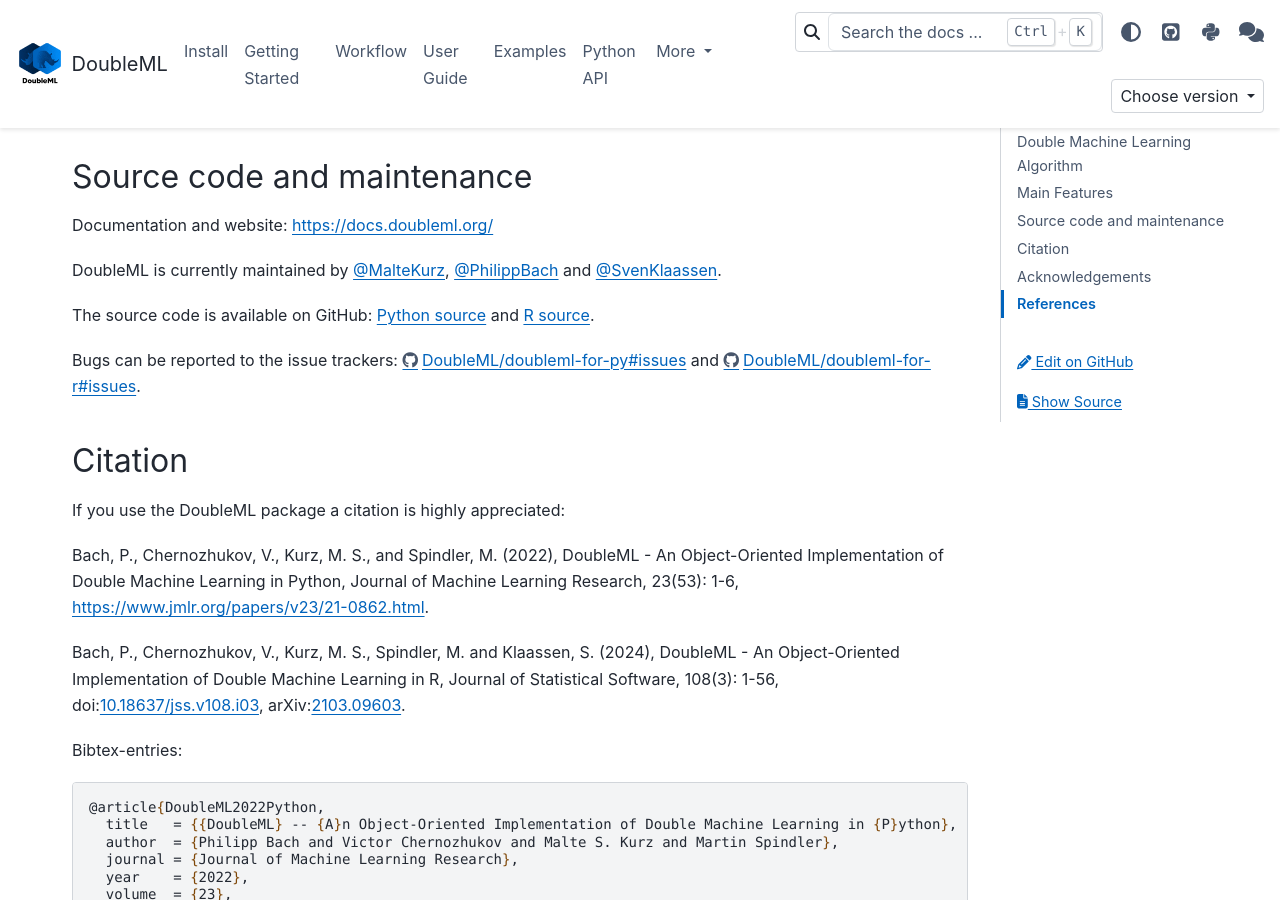
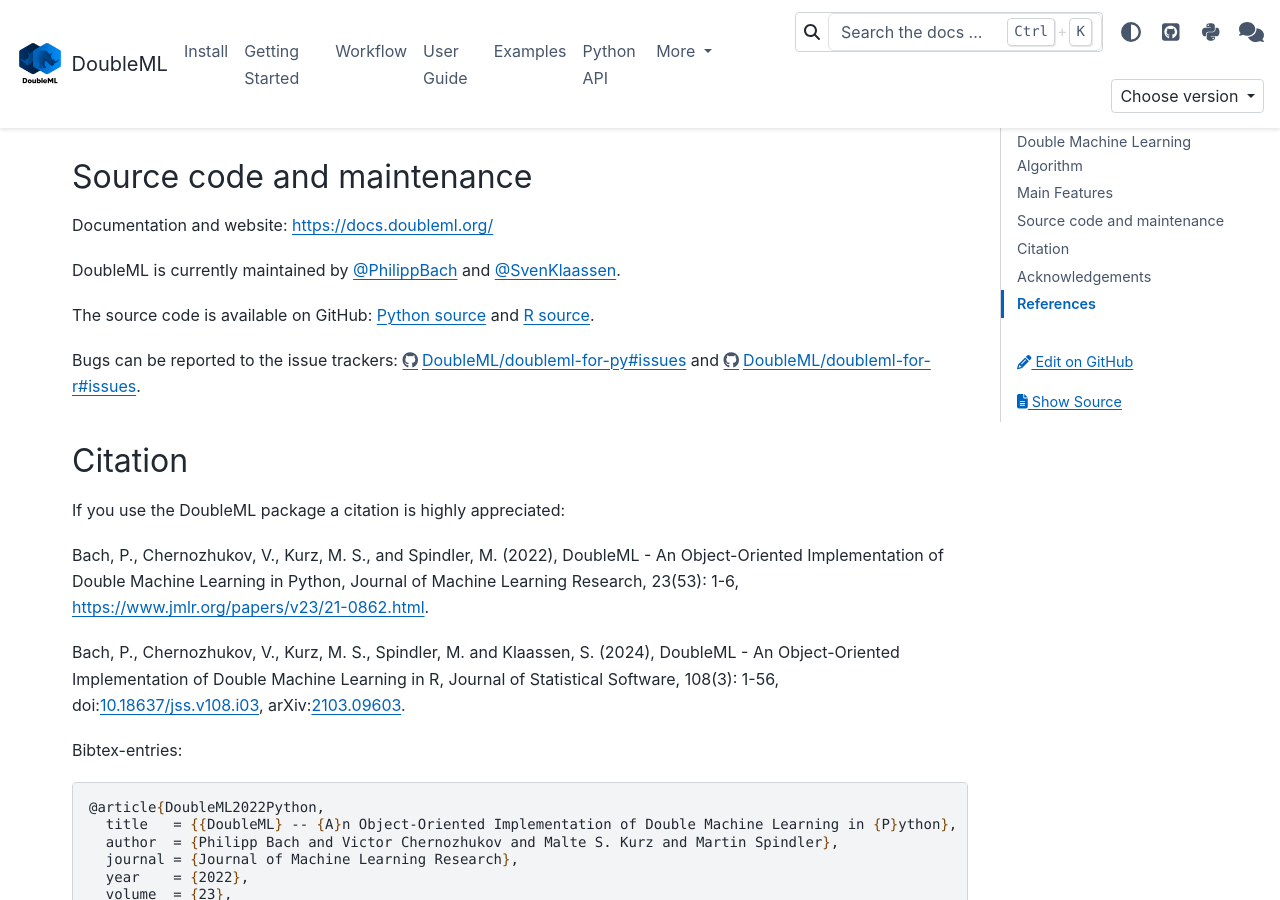
Before and after one commit to DoubleML/doubleml-docs, a Sphinx documentation site: the page built from doc/index.rst, in a window 1280 px wide and 900 px high, scrolled down 3127 px. Built offline with Sphinx 7.4.7 and the PyData theme 0.15.4, drawn with Linux system fonts in a browser that asks for light colours; the version number could not be read and is left out.

Commit message:
remove malte from maintainers

```diff
--- a/doc/index.rst
+++ b/doc/index.rst
@@ -186,8 +186,7 @@
 
 Documentation and website: `https://docs.doubleml.org/ <https://docs.doubleml.org/>`_
 
-DoubleML is currently maintained by
-`@MalteKurz <https://github.com/MalteKurz>`_, `@PhilippBach <https://github.com/PhilippBach>`_ and
+DoubleML is currently maintained by `@PhilippBach <https://github.com/PhilippBach>`_ and
 `@SvenKlaassen <https://github.com/SvenKlaassen>`_.
 
 The source code is available on GitHub: `Python source <https://github.com/DoubleML/doubleml-for-py>`_ and
```
